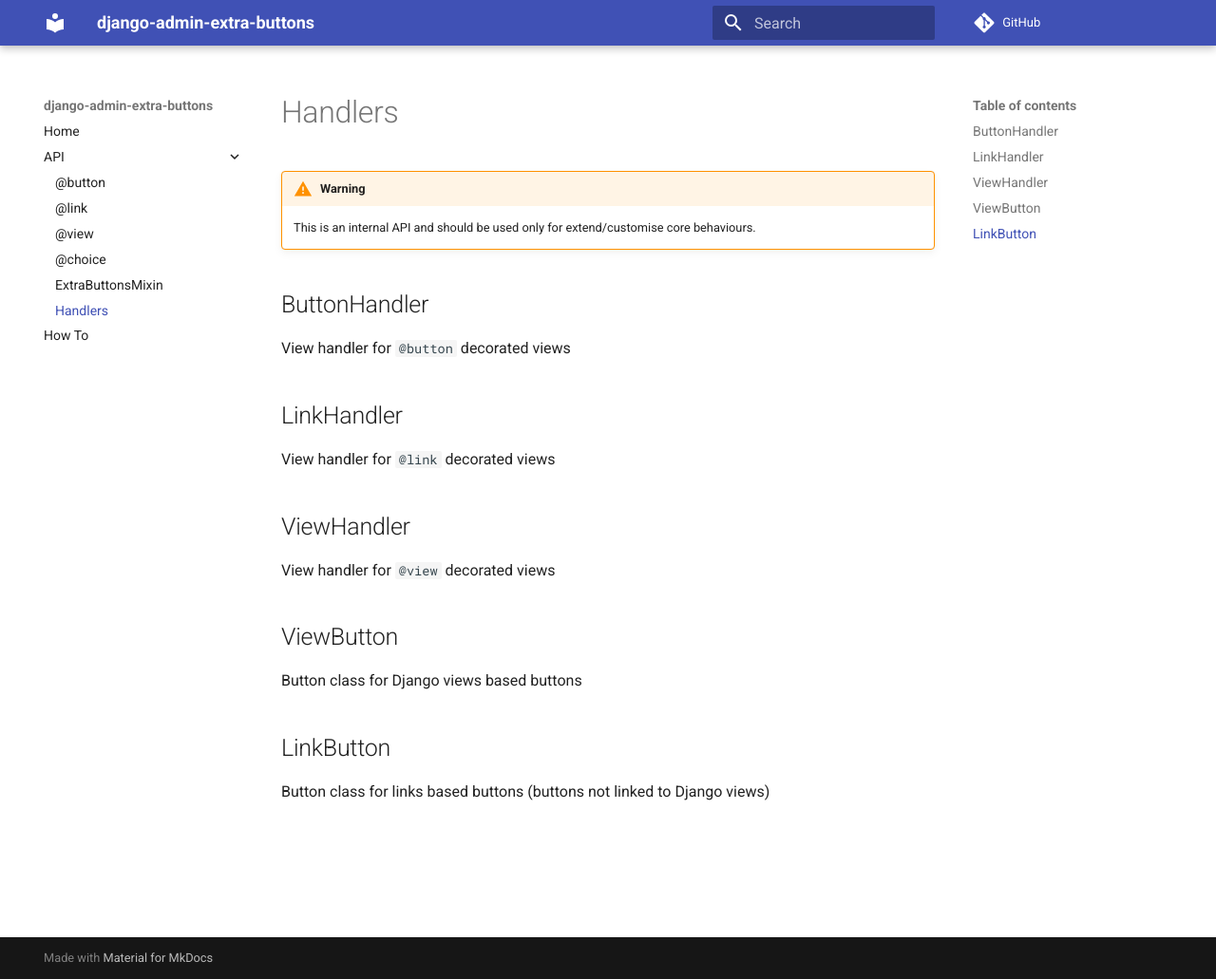
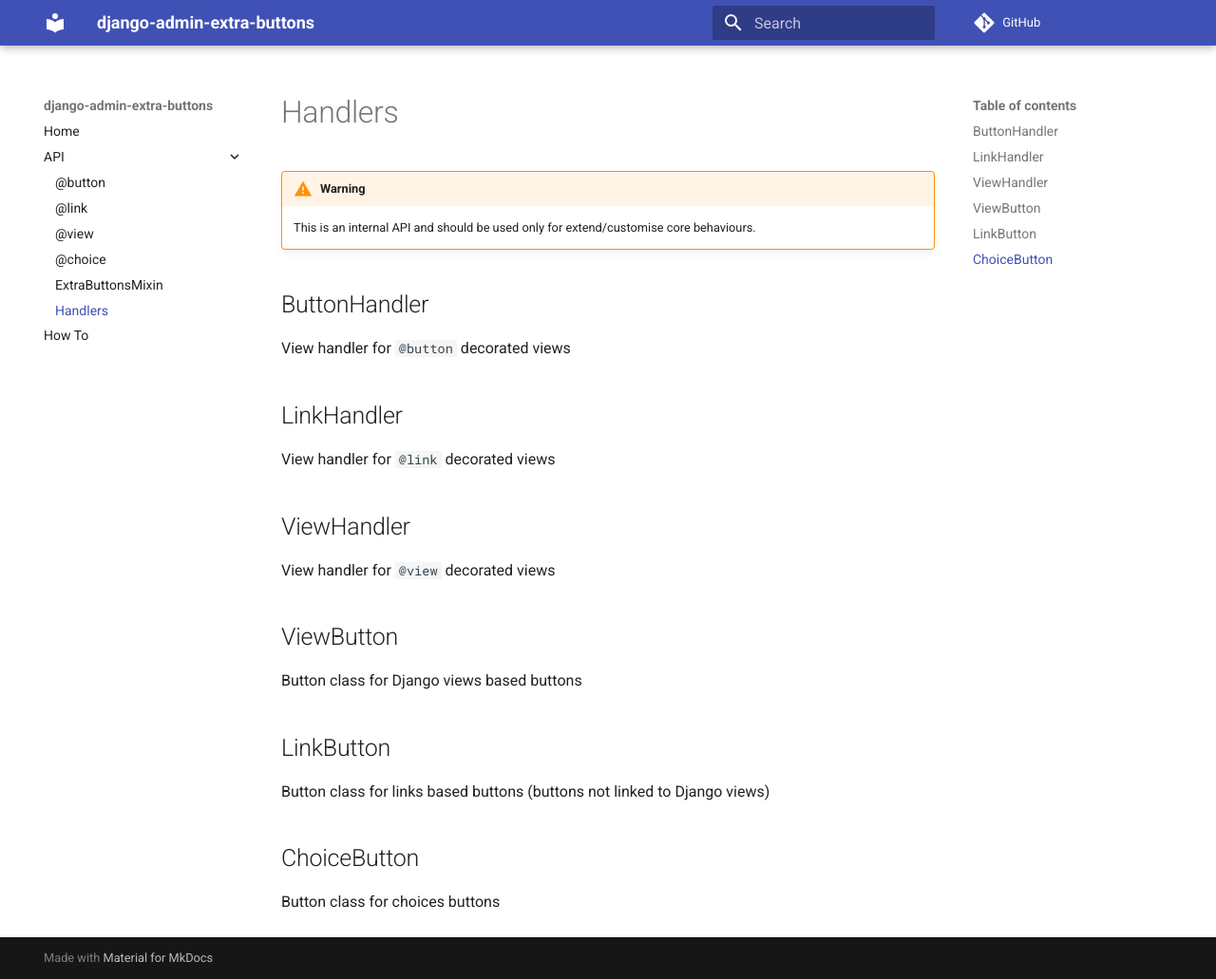
Before and after one commit to saxix/django-admin-extra-buttons, an MkDocs documentation site: the page built from docs/api/handlers.md, in a window 1280 px wide and 1031 px high. Shown: the whole window at 95% size. Built offline with MkDocs 1.6.1 and Material for MkDocs 9.7.7, drawn with Linux system fonts in a browser that asks for light colours; comment, search, counter and statistics services are not loaded.

Commit message:
updates docs

```diff
--- a/docs/api/handlers.md
+++ b/docs/api/handlers.md
@@ -28,3 +28,8 @@ Button class for Django views based buttons
 ## LinkButton
 
 Button class for links based buttons (buttons not linked to Django views)
+
+
+## ChoiceButton
+
+Button class for choices buttons
```
